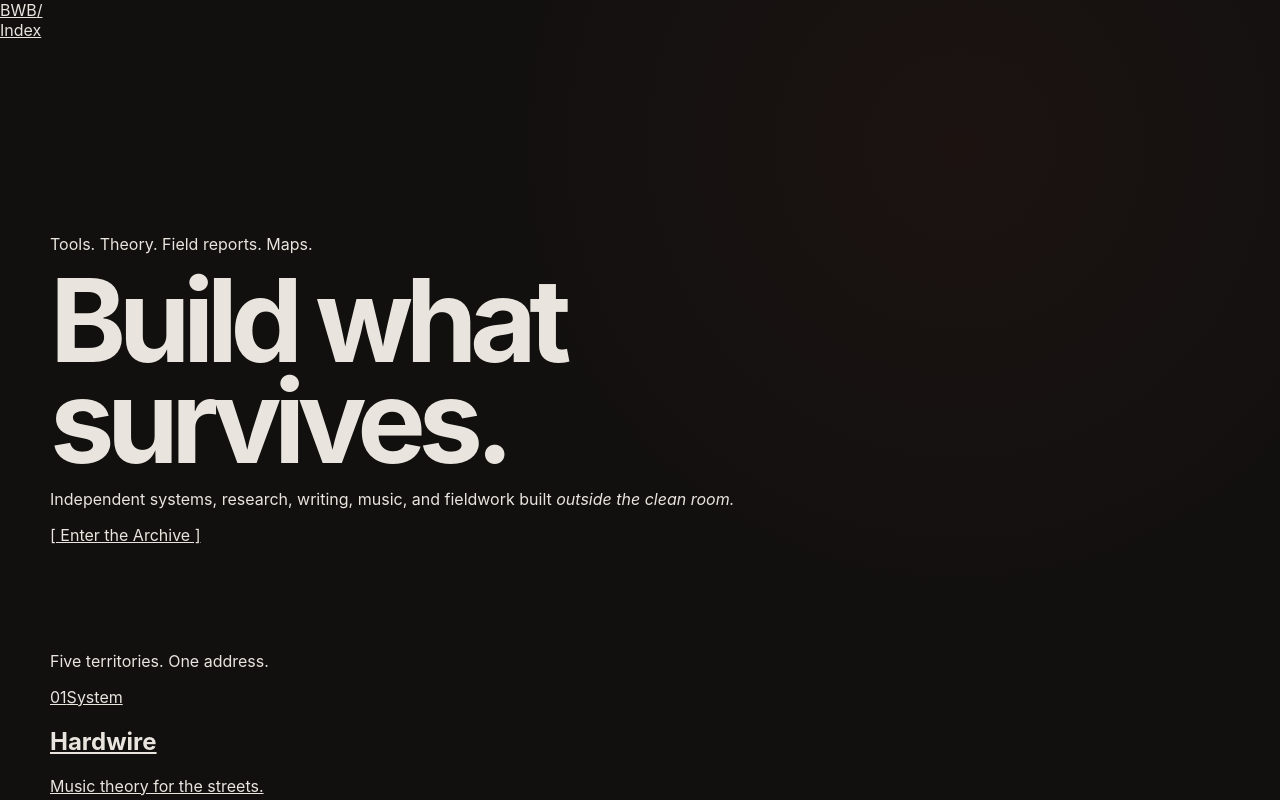
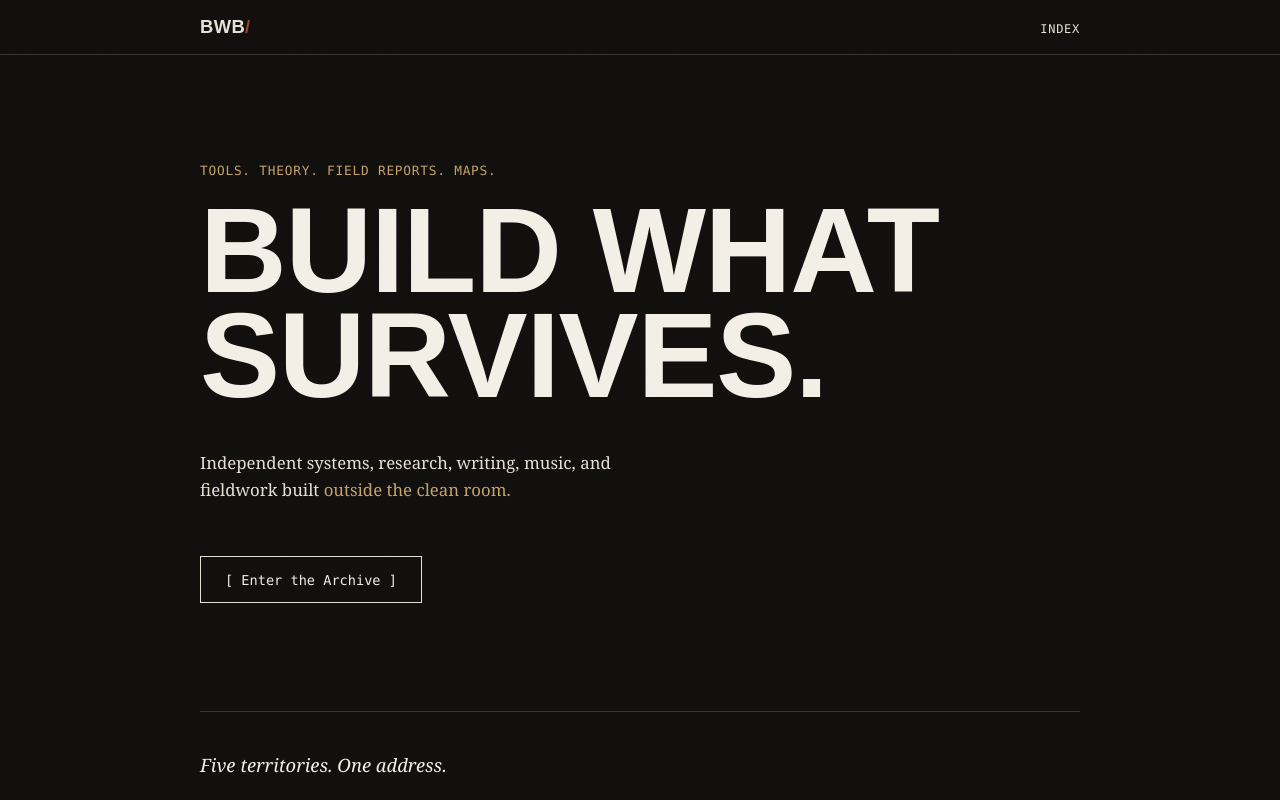
Before and after one commit to RyanrealAF/buildwhilebleeding, a React (Vite) app: page / in a window 1280 px wide. Shown: the top 800 px of the page. Built offline with nearby package versions, Linux system fonts and the light colour scheme.

Commit message:
Apply supplied BWB editorial visual system

```diff
--- a/src/index.css
+++ b/src/index.css
@@ -1,20 +1,90 @@
-:root { font-family: Inter, ui-sans-serif, system-ui, -apple-system, BlinkMacSystemFont, "Segoe UI", sans-serif; color: #e9e5de; background: #11100f; font-synthesis: none; text-rendering: optimizeLegibility; }
-* { box-sizing: border-box; }
-html, body { margin: 0; min-width: 320px; min-height: 100vh; background: #11100f; }
-body { background: radial-gradient(circle at 75% 10%, rgba(150,54,35,.08), transparent 32rem), #11100f; }
-a { color: inherit; }
-main { width: min(1180px, calc(100% - 40px)); margin: 0 auto; min-height: 100vh; padding: 34px 0 28px; display: flex; flex-direction: column; }
-.masthead { display: grid; grid-template-columns: auto 1fr auto; align-items: center; gap: 18px; font-family: ui-monospace, SFMono-Regular, Menlo, monospace; font-size: 11px; letter-spacing: .14em; }
-.eyebrow { white-space: nowrap; } .rule { height: 1px; background: #373431; } .tagline { margin: 0; color: #817b73; white-space: nowrap; }
-.hero { max-width: 820px; padding: clamp(100px,18vh,190px) 0 90px; }
-.kicker, .project-kind, .project-number { font-family: ui-monospace, SFMono-Regular, Menlo, monospace; letter-spacing: .12em; text-transform: uppercase; }
-.kicker { margin: 0 0 18px; color: #9b5a47; font-size: 11px; }
-h1 { margin: 0; max-width: 760px; font-size: clamp(56px,9vw,116px); line-height: .88; letter-spacing: -.065em; font-weight: 650; }
-.intro { max-width: 570px; margin: 30px 0 0; color: #9d9790; font-size: clamp(17px,2vw,21px); line-height: 1.5; }
-.projects { border-top: 1px solid #373431; }
-.project-card { display: grid; grid-template-columns: 70px 1fr 35px; gap: 20px; align-items: center; min-height: 142px; padding: 28px 4px; border-bottom: 1px solid #373431; text-decoration: none; transition: background 160ms ease, padding 160ms ease; }
-.project-card:hover { background: #171513; padding-left: 12px; padding-right: 12px; }
-.project-number { align-self: start; color: #5d5954; font-size: 10px; } .project-body { display: grid; gap: 5px; } .project-kind { color: #716c65; font-size: 9px; }
-.project-name { font-size: clamp(27px,4vw,43px); line-height: 1; letter-spacing: -.035em; } .project-description { max-width: 680px; color: #8c8780; font-size: 15px; line-height: 1.4; } .project-arrow { color: #9b5a47; font-size: 22px; text-align: right; }
-footer { display: flex; justify-content: space-between; gap: 20px; margin-top: auto; padding-top: 70px; color: #57534e; font-family: ui-monospace, SFMono-Regular, Menlo, monospace; font-size: 9px; letter-spacing: .14em; }
-@media (max-width:720px) { main { width: min(100% - 28px,1180px); } .masthead { grid-template-columns: 1fr; gap: 8px; } .tagline { white-space: normal; } .rule { display:none; } .hero { padding-top:100px; padding-bottom:64px; } .project-card { grid-template-columns:42px 1fr 25px; gap:10px; min-height:124px; } .project-description { font-size:14px; } }
+:root{
+  font-family:'Newsreader',Georgia,'Times New Roman',serif;
+  color:#E7E0D4;
+  background:#11100E;
+  font-synthesis:none;
+  text-rendering:optimizeLegibility;
+  color-scheme:dark;
+  --charcoal:#11100E; --ink:#171512; --graphite:#292621; --concrete:#39352F;
+  --rust:#9E3F2F; --bronze:#C5A36A; --paper:#E7E0D4; --highlight:#F4EFE6;
+}
+*,*::before,*::after{box-sizing:border-box}
+html{scroll-behavior:smooth;scroll-padding-top:env(safe-area-inset-top,0px)}
+body{
+  margin:0;min-width:320px;min-height:100vh;background:var(--charcoal);color:var(--paper);
+  -webkit-font-smoothing:antialiased;padding-top:env(safe-area-inset-top,0px);
+  padding-bottom:env(safe-area-inset-bottom,0px);position:relative;overflow-x:hidden
+}
+body::before{
+  content:'';position:fixed;inset:0;pointer-events:none;z-index:1;
+  background-image:repeating-linear-gradient(135deg,rgba(231,224,212,.025) 0 1px,transparent 1px 3px);
+  mix-blend-mode:overlay
+}
+a{color:inherit}
+.wrap{max-width:960px;margin:0 auto;padding:0 clamp(1.25rem,4vw,2.5rem);position:relative;z-index:2}
+.mono{font-family:'IBM Plex Mono',ui-monospace,Consolas,monospace;letter-spacing:.06em}
+
+header{
+  position:sticky;top:env(safe-area-inset-top,0px);z-index:10;
+  background:var(--charcoal);border-bottom:1px solid var(--concrete)
+}
+header .wrap{display:flex;align-items:center;justify-content:space-between;padding-top:1rem;padding-bottom:1rem}
+.wordmark{font-family:'Big Shoulders Display',sans-serif;font-weight:900;font-size:1.15rem;letter-spacing:.02em;text-decoration:none}
+.wordmark span{color:var(--rust)}
+nav a{font-size:.75rem;text-decoration:none;text-transform:uppercase;color:var(--paper);border-bottom:1px solid transparent;transition:border-color .2s,color .2s}
+nav a:hover{color:var(--bronze);border-color:var(--bronze)}
+
+.hero{min-height:82vh;display:flex;flex-direction:column;justify-content:center;padding:3.5rem 0}
+.hero .tag{font-size:.8rem;color:var(--bronze);text-transform:uppercase;margin:0 0 1.25rem;opacity:0;animation:rise .6s ease-out .1s forwards}
+.hero h1{
+  font-family:'Big Shoulders Display',sans-serif;font-weight:900;
+  font-size:clamp(3rem,11vw,7.5rem);line-height:.88;letter-spacing:-.01em;
+  margin:0 0 1.5rem;color:var(--highlight);text-transform:uppercase;
+  opacity:0;animation:rise .7s ease-out .25s forwards
+}
+.hero>p:not(.tag){max-width:46ch;font-size:1.05rem;line-height:1.6;color:var(--paper);opacity:0;animation:rise .7s ease-out .4s forwards}
+.hero p em{color:var(--bronze);font-style:normal}
+.cta{margin-top:2.25rem;opacity:0;animation:rise .7s ease-out .55s forwards}
+.cta a{
+  display:inline-block;font-family:'IBM Plex Mono',ui-monospace,Consolas,monospace;font-size:.85rem;
+  text-decoration:none;padding:.9rem 1.5rem;border:1px solid var(--paper);color:var(--highlight);
+  transition:background .25s,color .25s,border-color .25s
+}
+.cta a:hover{background:var(--rust);border-color:var(--rust);color:var(--highlight)}
+@keyframes rise{from{opacity:0;transform:translateY(14px)}to{opacity:1;transform:translateY(0)}}
+@media (prefers-reduced-motion:reduce){.hero .tag,.hero h1,.hero>p,.cta{animation:none;opacity:1}}
+
+.index-intro{padding:2.5rem 0 1.5rem;border-top:1px solid var(--concrete)}
+.index-intro p{font-style:italic;font-size:1.15rem;color:var(--highlight);max-width:50ch;margin:0}
+
+.archive a.entry{
+  display:grid;grid-template-columns:4.5rem 1fr auto;align-items:center;gap:1.25rem;
+  text-decoration:none;padding:1.75rem 0;border-top:1px solid var(--concrete);
+  transition:background .2s;position:relative
+}
+.archive a.entry:last-child{border-bottom:1px solid var(--concrete)}
+.archive a.entry:hover{background:var(--graphite)}
+.entry .num{font-family:'IBM Plex Mono',monospace;font-size:1.6rem;color:var(--concrete);font-weight:500;transition:color .2s}
+.archive a.entry:hover .num{color:var(--bronze)}
+.entry .body .cat{font-size:.7rem;text-transform:uppercase;color:var(--rust);display:block;margin-bottom:.4rem}
+.entry .body h2{
+  font-family:'Big Shoulders Display',sans-serif;font-weight:700;text-transform:uppercase;
+  font-size:clamp(1.4rem,3.2vw,2rem);margin:0 0 .35rem;color:var(--highlight);
+  background-image:linear-gradient(var(--bronze),var(--bronze));background-repeat:no-repeat;
+  background-position:0 100%;background-size:0% 1px;transition:background-size .25s
+}
+.archive a.entry:hover .body h2{background-size:100% 1px}
+.entry .body p{margin:0;font-style:italic;color:var(--paper);opacity:.85;font-size:.95rem}
+.entry .route{font-size:.7rem;color:var(--bronze);white-space:nowrap;opacity:0;transform:translateX(-6px);transition:opacity .25s,transform .25s;justify-self:end}
+.archive a.entry:hover .route{opacity:1;transform:translateX(0)}
+
+footer{border-top:2px solid var(--rust);padding:3rem 0 2.5rem}
+footer .line{font-family:'Big Shoulders Display',sans-serif;font-weight:700;text-transform:uppercase;font-size:clamp(1.1rem,3vw,1.6rem);color:var(--highlight);margin:0 0 2rem}
+footer .row{display:flex;justify-content:space-between;align-items:center;flex-wrap:wrap;gap:.75rem;font-size:.75rem;color:var(--paper);opacity:.75}
+
+@media (max-width:640px){
+  .archive a.entry{grid-template-columns:1fr;gap:.6rem;padding:1.5rem 0}
+  .entry .num{font-size:1.1rem}
+  .entry .route{justify-self:start;opacity:.7;transform:none}
+  .archive a.entry:hover .route{opacity:1}
+}
```
